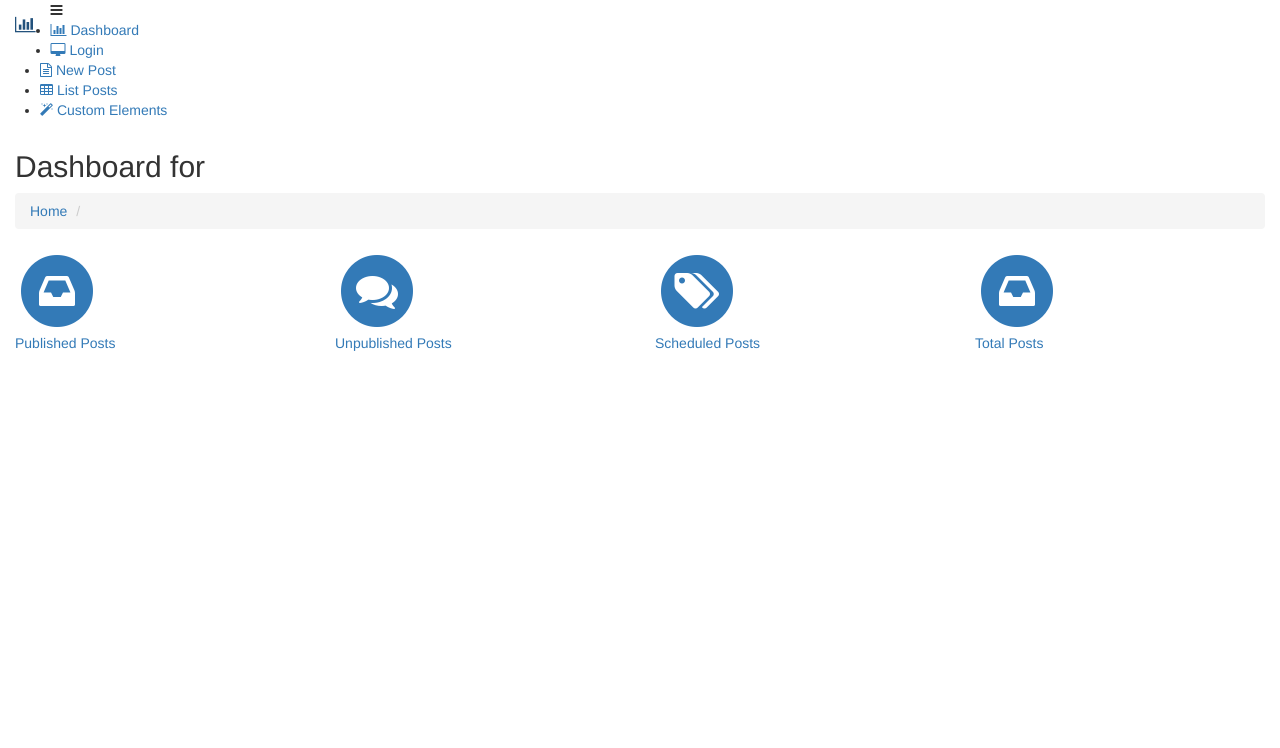
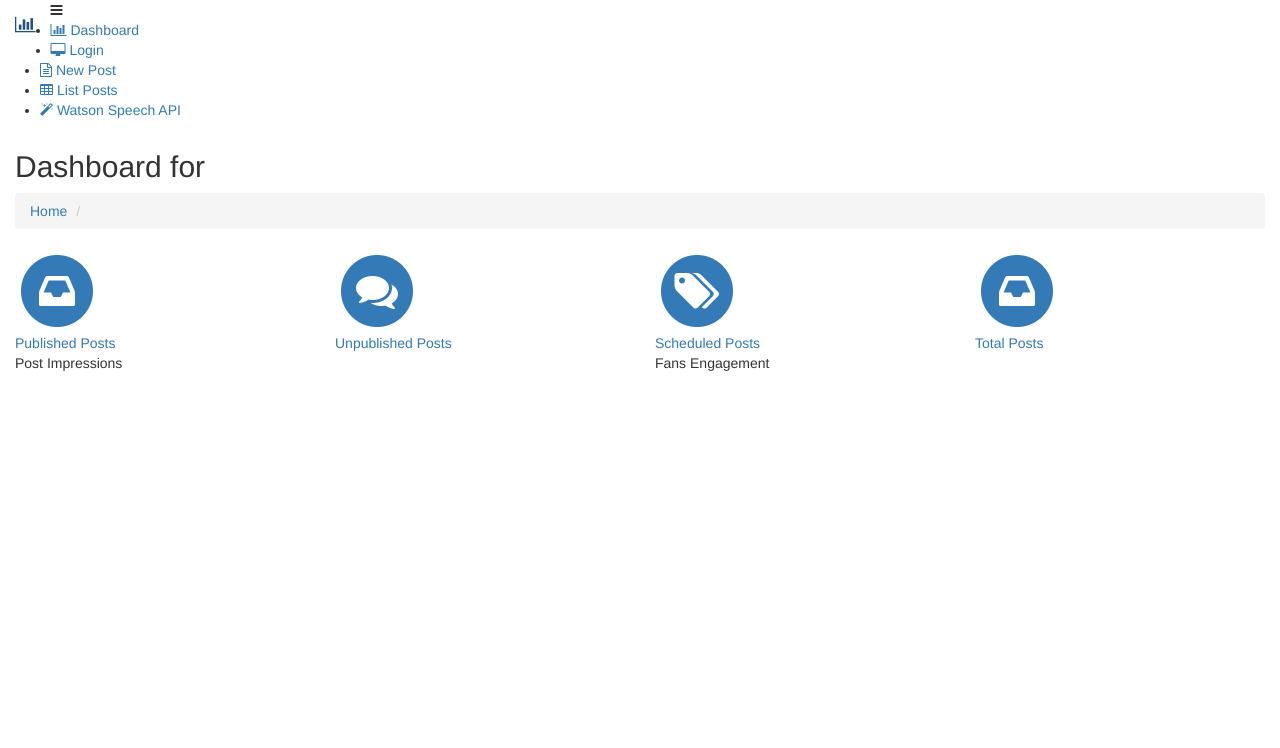
Before and after one commit to LK-Tmac1/AppDemoFB, a Flask app: template src/templates/home.html in a window 1280 px wide. Shown: the top 748 px of the page. Run offline with Flask 2, Linux system fonts and the light colour scheme; the template is opened without the code that fills it, so the values that code supplies are empty; a map, chart or similar area stays blank; some libraries are stand-ins or nearby versions.

Commit message:
working on dashboard

```diff
--- a/src/run.py
+++ b/src/run.py
@@ -143,4 +143,4 @@ def submit_new_post():
 
 
 if __name__ == '__main__':
-    app.run(host='localhost', port=7005, debug=True)
+    app.run(host='localhost', port=5000, debug=True)
--- a/src/templates/home.html
+++ b/src/templates/home.html
@@ -92,7 +92,36 @@
                     </a>
                 </div>
             </div>
+            <div class="row">
+                <div class="col-lg-6 col-md-6 col-sm-6 col-xs-12">
+                    <div class="banner-block white">
+                        <div class="block-content">
+                            <div class="block-title">Post Impressions</div>
+                            <canvas id="dashboard-order-chart" style="padding:10px 30px 10px 10px;"></canvas>
+                        </div>
+                    </div>
+                </div>
 
+                <div class="col-lg-6 col-md-6 col-sm-6 col-xs-12">
+                    <div class="banner-block white">
+                        <div class="block-content">
+                            <div class="block-title">Fans Engagement</div>
+                            <div class="row">
+                                <div class="col-md-9">
+                                    <canvas id="dashboard-stat-chart" style="padding:10px 30px 10px 10px;">
+
+                                    </canvas>
+                                </div>
+
+                                <div class="col-md-3">
+                                    <div id="dashboard-stat-chart-legend" class="pie-legend"></div>
+                                </div>
+                            </div>
+
+                        </div>
+                    </div>
+                </div>
+            </div>
         </div>
     </div>
 
--- a/src/templates/sidebar.html
+++ b/src/templates/sidebar.html
@@ -76,15 +76,15 @@
 
                     <div>
                         <i class="menu-icon fa fa-magic"></i>
-                        <span class="menu-title">Custom Elements</span>
+                        <span class="menu-title">Watson Speech API</span>
                     </div>
                 </a>
                 <ul class="dropdown-menu">
                     <li>
                         <a href="custom-dashboard.html">
                             <div>
-                                <i class="menu-icon fa fa-bar-chart"></i>
-                                <span class="menu-sub-title">Dashboard</span>
+                                <i class="menu-icon fa fa-bar-table"></i>
+                                <span class="menu-sub-title">List Posts</span>
                             </div>
                         </a>
                     </li>
```
